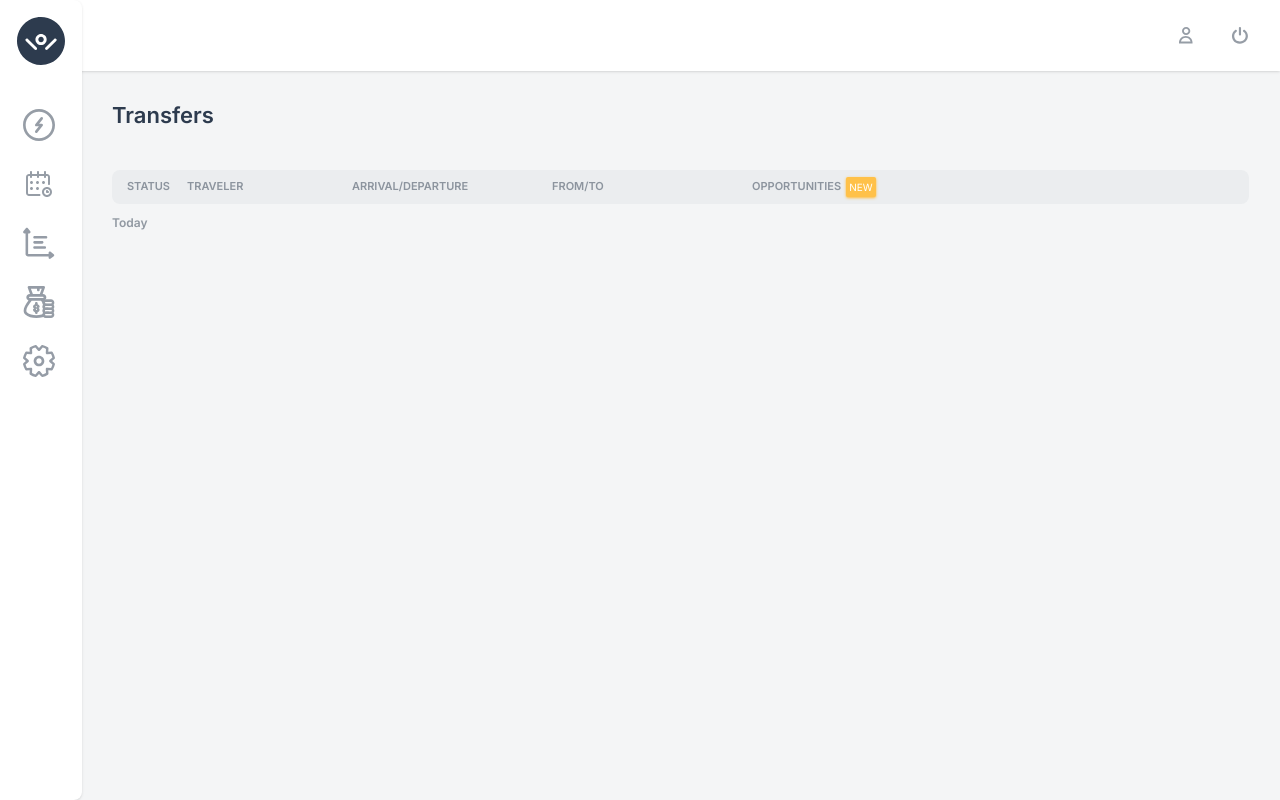
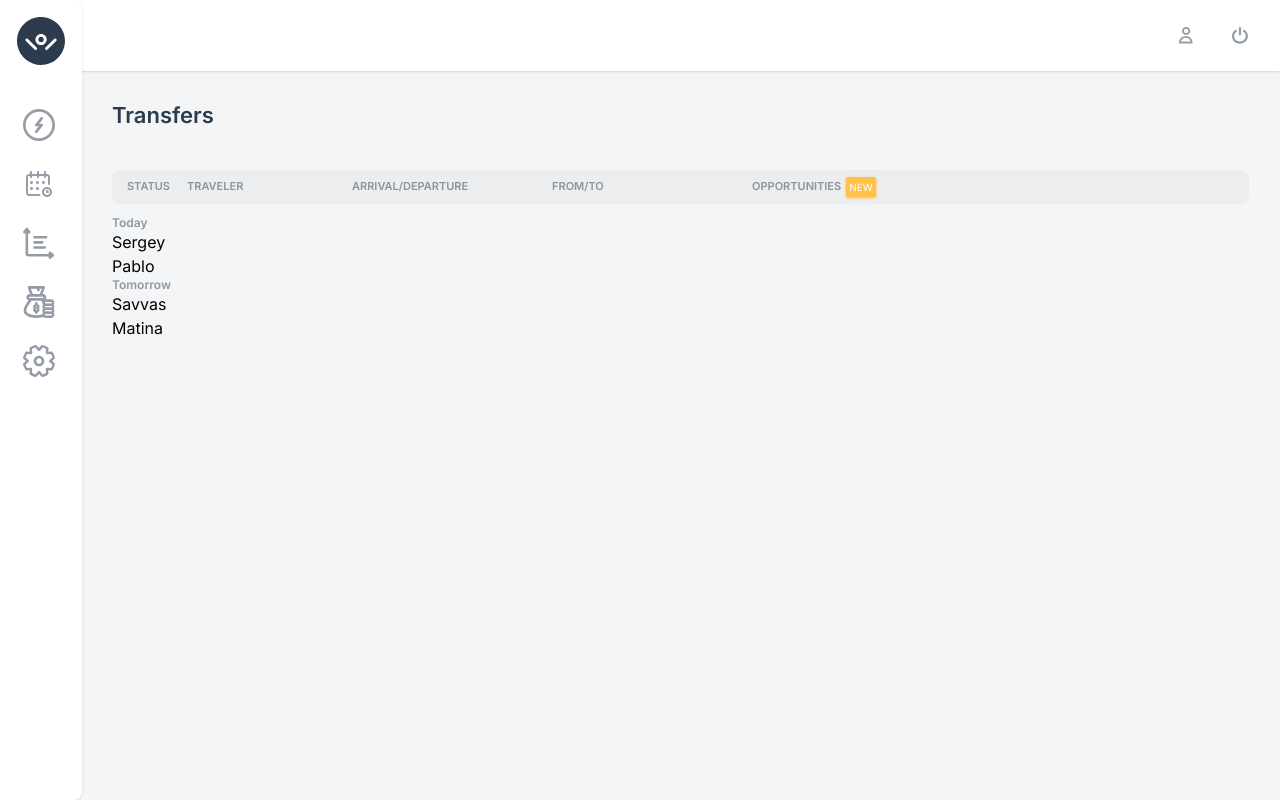
Before and after one commit to Shiroe/transfers-list, a Next.js app: page / in a window 1280 px wide. Built offline with nearby package versions, Linux system fonts and the light colour scheme.

Commit message:
wip: playing with transfers list table rendering and grouping

```diff
--- a/src/components/TransfersList/index.tsx
+++ b/src/components/TransfersList/index.tsx
@@ -4,6 +4,12 @@ import TransfersHeading from './TransfersHeading';
 import { ITransfer } from '@/models/Transfer';
 
 import dayjs from 'dayjs';
+import utc from 'dayjs/plugin/utc';
+import timezone from 'dayjs/plugin/timezone';
+
+dayjs.extend(utc);
+dayjs.extend(timezone);
+dayjs.tz.setDefault('UTC');
 
 type TransfersListProps = {
   transfers?: ITransfer[] | null;
@@ -11,14 +17,63 @@ type TransfersListProps = {
 
 const TransfersList = ({ transfers }: TransfersListProps) => {
   const renderListByDates = () => {
-    if (!transfers) return;
-    const list: ITransfer[] = [...transfers];
+    /**
+     * WIP: brainstorming strategy for segregating fetched data
+     * on various use cases e.g. no today or tomorrow transfers
+     * and grouping the rest by same date
+     */
 
-    list.sort((a, b) => dayjs(a.datetime).diff(b.datetime));
-    console.log('LIST: ', list);
-    // make sure its sorted
+    if (!transfers) return null;
+    /**
+     * We assume that data is sorted from the backend
+     * by datetime when they're fetched, we know the mock data
+     * currently is as well.
+     */
 
-    return null;
+    /**
+     * Simulating the `today` variable to be our today so it
+     * matches the begining date of the fetched mock data so
+     * we can have the matching UI for the demo.
+     */
+    const today = dayjs.tz('2023-06-01');
+    const tomorrow = today.add(1, 'days');
+
+    const filteredToday = transfers.filter((t: ITransfer) =>
+      today.isSame(dayjs(t.datetime), 'date')
+    );
+
+    const filteredTomorrow = transfers.filter((t: ITransfer) =>
+      tomorrow.isSame(dayjs(t.datetime), 'date')
+    );
+
+    const todayTransfers = (
+      <>
+        <h3 className="text-sm font-semibold text-brand-blue text-opacity-50">
+          Today
+        </h3>
+        {filteredToday.map((t) => (
+          <div key={t.id}>{t.traveler_first_name}</div>
+        ))}
+      </>
+    );
+
+    const tomorrowTransfers = (
+      <>
+        <h3 className="text-sm font-semibold text-brand-blue text-opacity-50">
+          Tomorrow
+        </h3>
+        {filteredTomorrow.map((t) => (
+          <div key={t.id}>{t.traveler_first_name}</div>
+        ))}
+      </>
+    );
+
+    return (
+      <>
+        {filteredToday.length && todayTransfers}
+        {filteredTomorrow.length && tomorrowTransfers}
+      </>
+    );
   };
 
   if (!transfers) {
@@ -40,9 +95,6 @@ const TransfersList = ({ transfers }: TransfersListProps) => {
         Transfers
       </h2>
       <TransfersHeading />
-      <h3 className="text-sm font-semibold text-brand-blue text-opacity-50">
-        Today
-      </h3>
       {renderListByDates()}
     </>
   );
```
